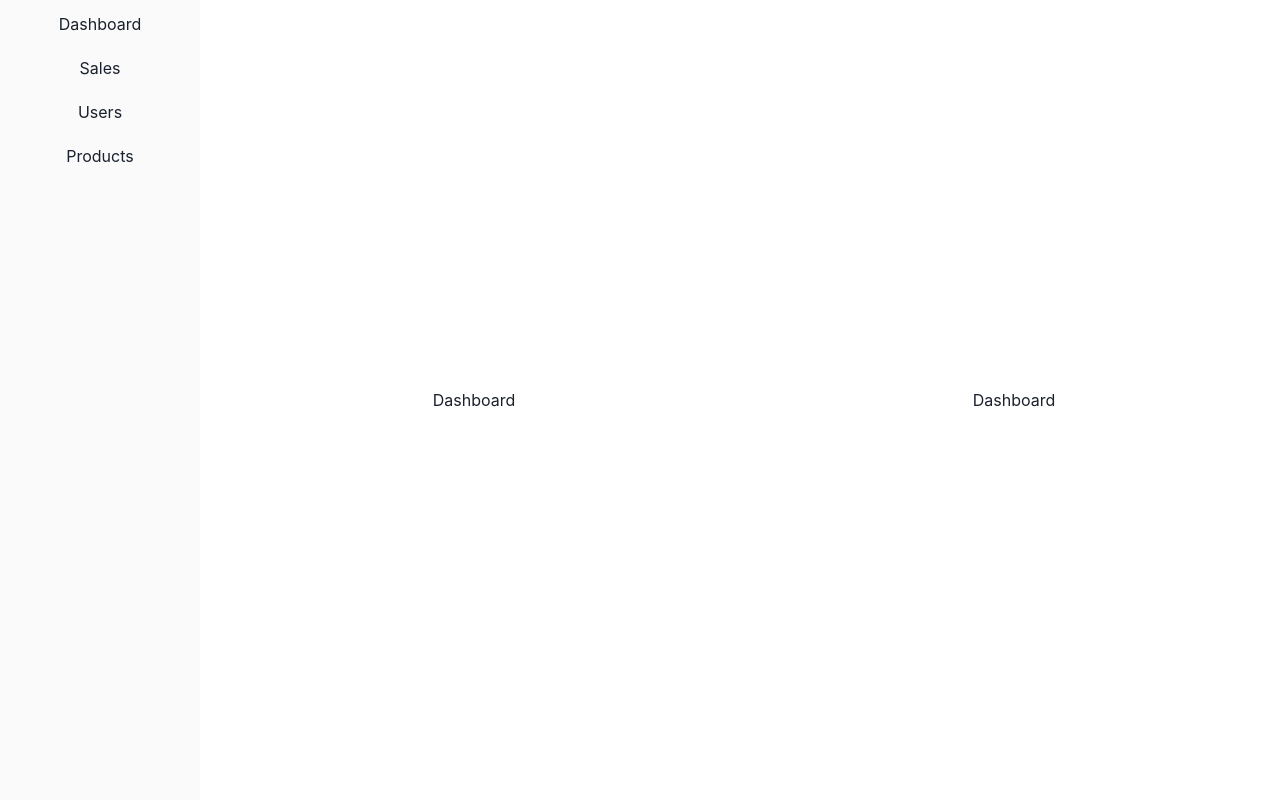
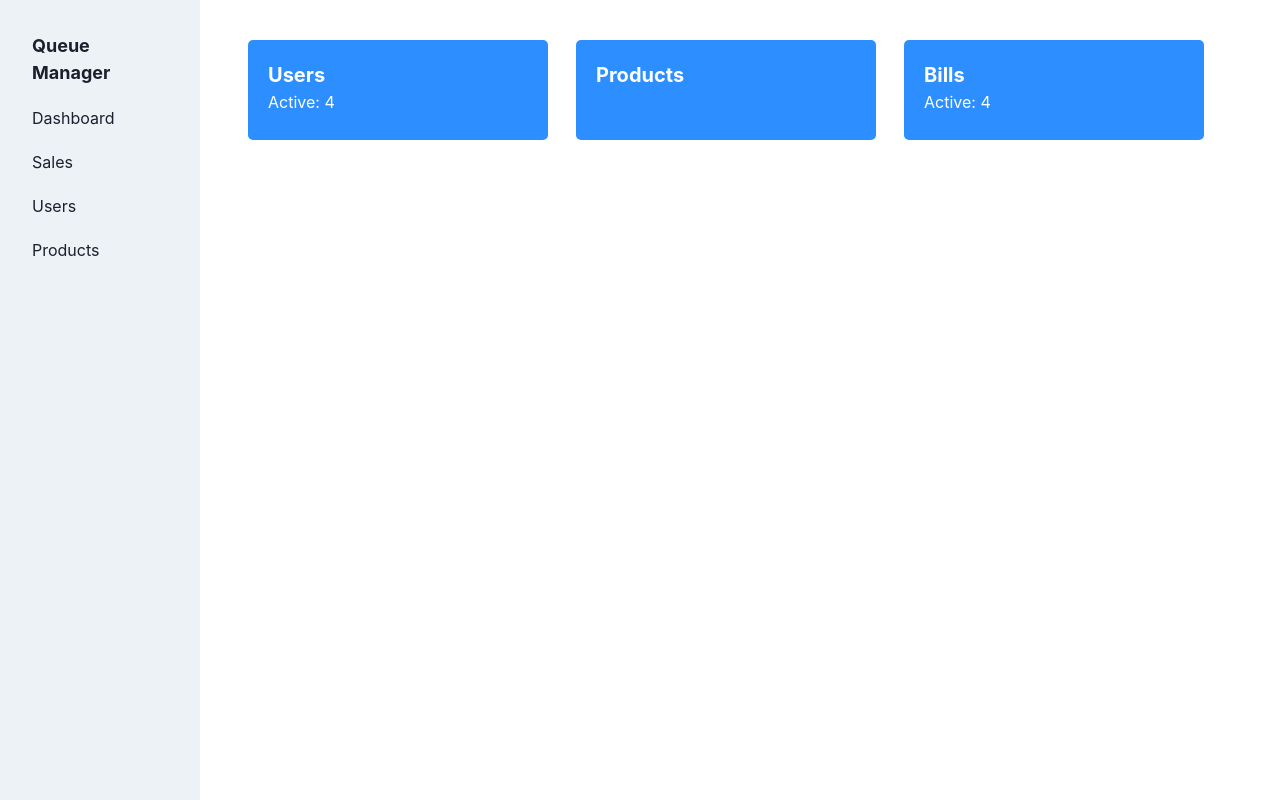
Before and after one commit to saroshkhandev/q-manage, a React (Create React App) app: page /dashboard in a window 1280 px wide. Built offline with nearby package versions, Linux system fonts and the light colour scheme.

Commit message:
Dashboard Cards

```diff
--- a/src/App.js
+++ b/src/App.js
@@ -1,5 +1,5 @@
 import './App.css'
-import { HStack } from '@chakra-ui/react'
+import { HStack, VStack } from '@chakra-ui/react'
 import Sidebar from './components/Sidebar'
 import Dashboard from './page/Dashboard/Dashboard'
 import { Routes, Navigate } from 'react-router-dom'
@@ -9,6 +9,7 @@ import Products from './page/Products/Products'
 
 function App() {
   return (
+    <VStack h="100vh" w="100vw" spacing="unset">
       <HStack h="100%" w="100%">
         <Sidebar />
         <Routes>
@@ -17,8 +18,8 @@ function App() {
           <Route path="/products" element={<Products />} />
           <Route path="/" element={<Navigate replace to="/dashboard" />} />
         </Routes>
-      <Dashboard />
       </HStack>
+    </VStack>
   )
 }
 
--- a/src/components/Sidebar/index.js
+++ b/src/components/Sidebar/index.js
@@ -1,14 +1,19 @@
-import { Link, VStack } from '@chakra-ui/react'
+import { Box, Link, Text, VStack } from '@chakra-ui/react'
 import React from 'react'
 
 const Sidebar = () => {
   return (
-    <VStack w="200px" minW="200px" bg="#fafafa" p={3} h="100vh" gap={3}>
-      <Link href="/dashboard">Dashboard</Link>
-      <Link href="/">Sales</Link>
-      <Link href="/users">Users</Link>
-      <Link href="/products">Products</Link>
-    </VStack>
+    <Box w="200px" minW="200px" bg="#edf2f7" p={8} h="100vh">
+      <VStack gap={3} align="left">
+        <Text fontWeight="bold" fontSize="lg">
+          Queue Manager
+        </Text>
+        <Link href="/dashboard">Dashboard</Link>
+        <Link href="/">Sales</Link>
+        <Link href="/users">Users</Link>
+        <Link href="/products">Products</Link>
+      </VStack>
+    </Box>
   )
 }
 
--- a/src/page/Dashboard/Dashboard.js
+++ b/src/page/Dashboard/Dashboard.js
@@ -1,12 +1,51 @@
-import { VStack } from '@chakra-ui/react'
+import { Box, HStack, Text, VStack } from '@chakra-ui/react'
 import React from 'react'
 
 const Dashboard = () => {
-    return (
-      <VStack h="full" w="full">
-        <div>Dashboard</div>
-      </VStack>
-    )
+  return (
+    <VStack h="full" p={10}>
+      <HStack gap={5}>
+        <Box
+          bg="#2D8EFF"
+          p={5}
+          w="300px"
+          h="100px"
+          color="white"
+          borderRadius={5}
+        >
+          <Text fontSize="xl" fontWeight="bold">
+            Users
+          </Text>
+          <Text>Active: 4</Text>
+        </Box>
+        <Box
+          bg="#2D8EFF"
+          p={5}
+          w="300px"
+          h="100px"
+          color="white"
+          borderRadius={5}
+        >
+          <Text fontSize="xl" fontWeight="bold">
+            Products
+          </Text>
+        </Box>
+        <Box
+          bg="#2D8EFF"
+          p={5}
+          w="300px"
+          h="100px"
+          color="white"
+          borderRadius={5}
+        >
+          <Text fontSize="xl" fontWeight="bold">
+            Bills
+          </Text>
+          <Text>Active: 4</Text>
+        </Box>
+      </HStack>
+    </VStack>
+  )
 }
 
 export default Dashboard
```
Lines whose indentation alone changed are shown as unchanged.
